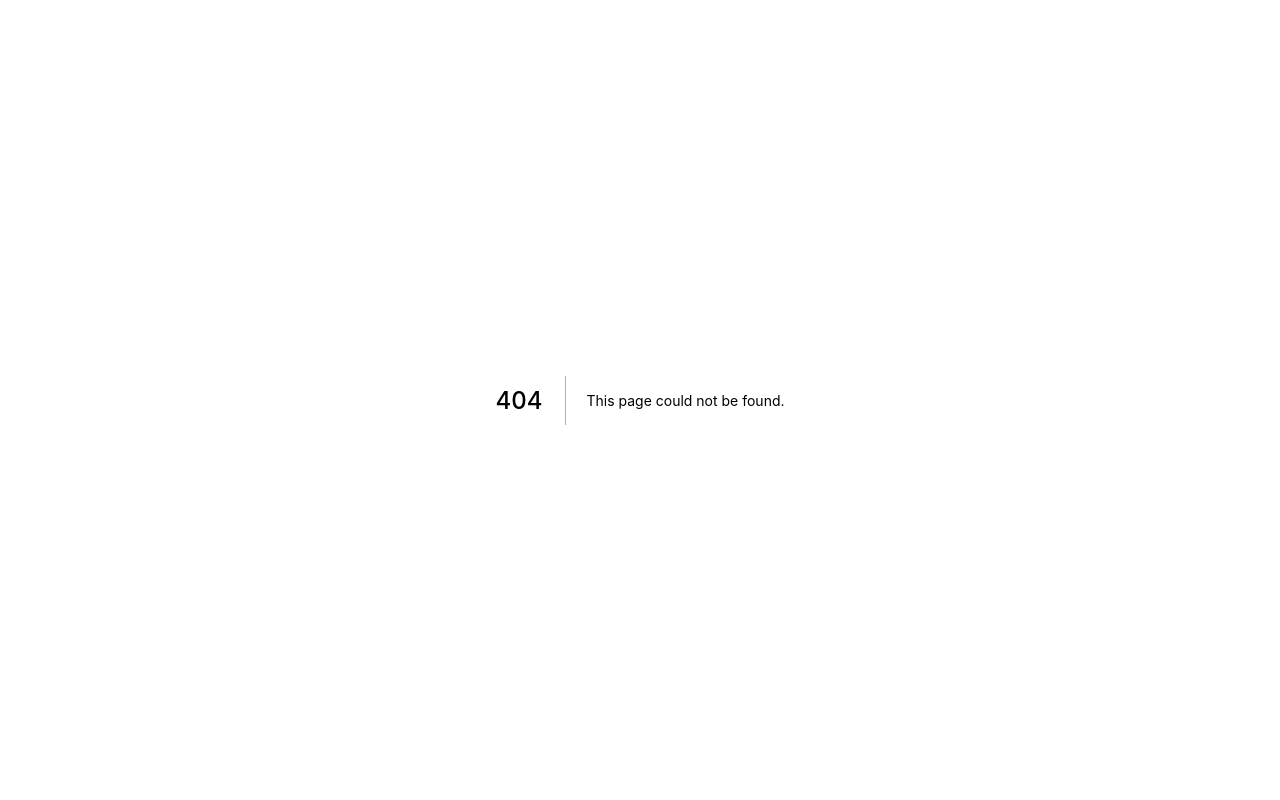
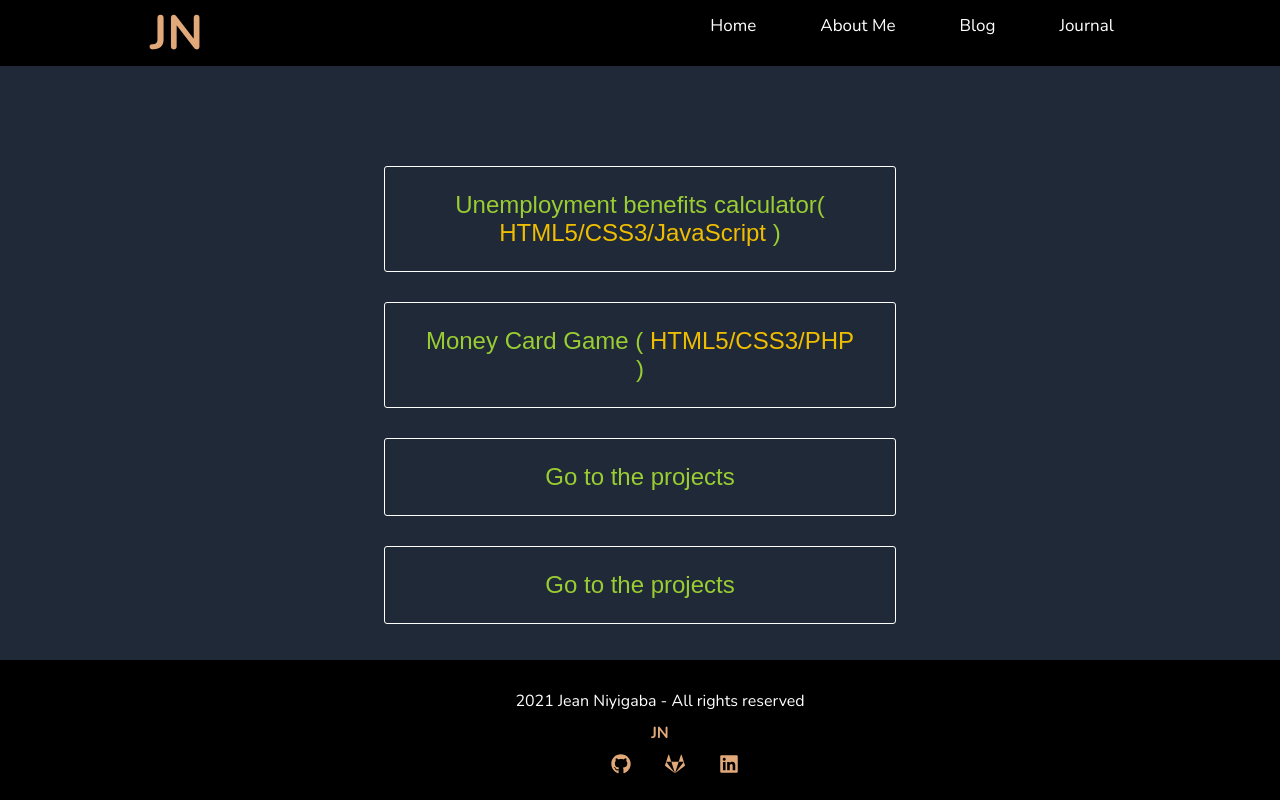
Before and after one commit to Jean198/jean-portfolio-nextjs, a Next.js app: page /jamk in a window 1280 px wide. Before the commit this address had no page. Built offline with nearby package versions, Linux system fonts and the light colour scheme.

Commit message:
added content for the jamk projects

```diff
--- /dev/null
+++ b/pages/jamk.js
@@ -0,0 +1,31 @@
+import Layout from "../components/Layout"
+export default function blog() {
+  return (
+    <Layout>
+
+        <div className="blog-container">
+
+                <a  href="https://jean198.github.io/Daily-allowance-calculator/" className="jamk-link">
+                  <button className="jamk-project">Unemployment benefits calculator( <span className="frameworks"> HTML5/CSS3/JavaScript </span>)</button>
+                </a>
+                <a href="https://student.labranet.jamk.fi/~AB5120/jado-niyigaba-1986-web-palvelinohjelmointi/harjoitus3/harjoitus3_3/game_page.php" className="jamk-link">
+                  <button className="jamk-project">Money Card Game ( <span className="frameworks"> HTML5/CSS3/PHP </span>)</button>
+                </a>
+                <a className="jamk-link">
+                  <button className="jamk-project">Go to the projects</button>
+                </a>
+                <a className="jamk-link">
+                  <button className="jamk-project">Go to the projects</button>
+                </a>
+
+
+
+
+
+
+        </div>
+
+    </Layout>
+
+  )
+}
--- a/styles/global.css
+++ b/styles/global.css
@@ -457,7 +457,7 @@ body{
 
 .blog-container{
 
-    border: solid 1px #2FFFE5 ;
+
     width: 80%;
     min-height: 86vh;
     margin: 0 auto;
@@ -469,3 +469,31 @@ body{
 
 
 }
+
+
+/*-----------------------------------------------------------------------------------------------------------------*/
+
+.jamk-project{
+    background-color: #1F2937;
+    border: solid 1px white;
+    padding: 1em 1.5em;
+    width: 50%;
+    color: yellowgreen;
+    margin: 0 auto;
+    border-radius: 3px;
+    transition: 0.5s;
+    cursor: pointer;
+    margin-bottom: 30px;
+    font-size: 1.5em;
+}
+
+.jamk-link{
+    display: block;
+    width: 100%;
+
+}
+
+.jamk-project:hover{
+  background-color: #538236;
+  color: white;
+}
```
Also changed, not shown: components/ProjectsSection.js (+6 -1 lines).
